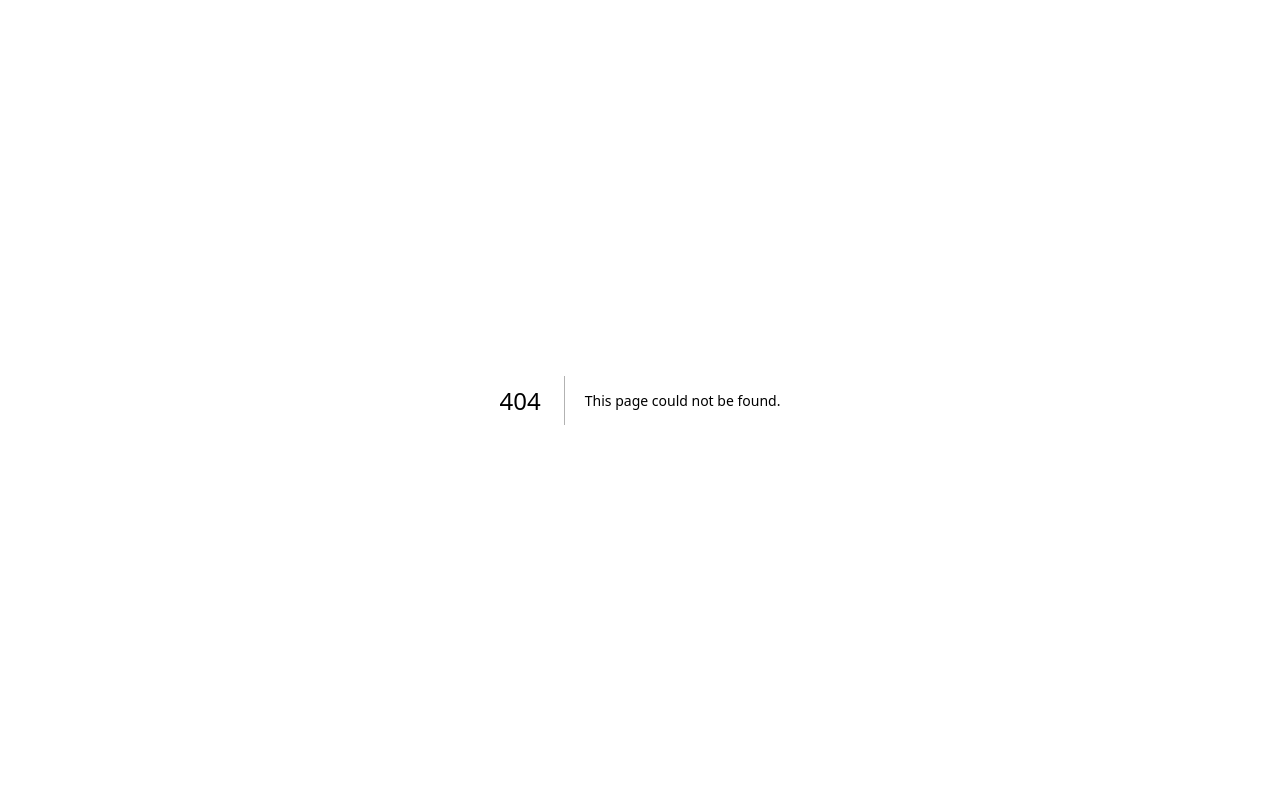
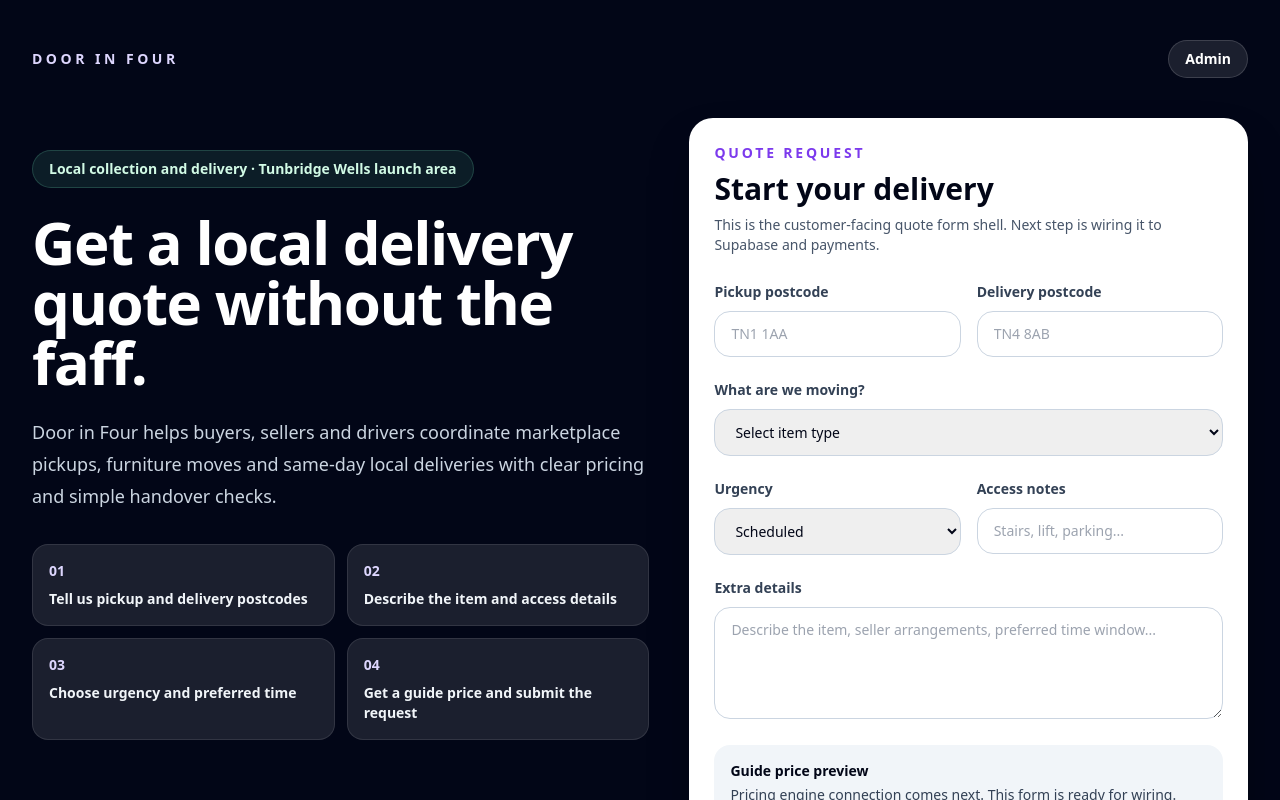
Before and after one commit to walkermejames-commits/Inventory-application-, a Next.js app in the folder apps/admin/: page /get-a-quote in a window 1280 px wide. Before the commit this address had no page. Shown: the top 800 px of the page. Built offline with nearby package versions, Linux system fonts and the light colour scheme.

Commit message:
Add customer-facing quote page

```diff
--- /dev/null
+++ b/apps/admin/src/app/get-a-quote/page.tsx
@@ -0,0 +1,124 @@
+import Link from "next/link";
+
+const itemTypes = [
+  "Small parcel",
+  "Medium box",
+  "Furniture item",
+  "Marketplace pickup",
+  "Van load"
+];
+
+const steps = [
+  "Tell us pickup and delivery postcodes",
+  "Describe the item and access details",
+  "Choose urgency and preferred time",
+  "Get a guide price and submit the request"
+];
+
+export default function GetAQuotePage() {
+  return (
+    <main className="min-h-screen bg-slate-950 text-white">
+      <section className="mx-auto max-w-7xl px-6 py-10 lg:px-8">
+        <nav className="mb-10 flex items-center justify-between">
+          <Link href="/" className="text-sm font-black uppercase tracking-[0.25em] text-violet-200">
+            Door in Four
+          </Link>
+          <Link
+            href="/bookings"
+            className="rounded-full border border-white/15 bg-white/10 px-4 py-2 text-sm font-bold text-white hover:bg-white/15"
+          >
+            Admin
+          </Link>
+        </nav>
+
+        <div className="grid gap-10 lg:grid-cols-[1.05fr_0.95fr] lg:items-start">
+          <div className="pt-8">
+            <div className="mb-6 inline-flex rounded-full border border-emerald-300/20 bg-emerald-300/10 px-4 py-2 text-sm font-bold text-emerald-100">
+              Local collection and delivery · Tunbridge Wells launch area
+            </div>
+            <h1 className="max-w-3xl text-5xl font-black tracking-tight sm:text-6xl">
+              Get a local delivery quote without the faff.
+            </h1>
+            <p className="mt-6 max-w-2xl text-lg leading-8 text-slate-300">
+              Door in Four helps buyers, sellers and drivers coordinate marketplace pickups,
+              furniture moves and same-day local deliveries with clear pricing and simple handover checks.
+            </p>
+
+            <div className="mt-8 grid gap-3 sm:grid-cols-2">
+              {steps.map((step, index) => (
+                <div key={step} className="rounded-2xl border border-white/10 bg-white/10 p-4">
+                  <p className="text-sm font-black text-violet-200">0{index + 1}</p>
+                  <p className="mt-2 text-sm font-semibold text-slate-100">{step}</p>
+                </div>
+              ))}
+            </div>
+          </div>
+
+          <div className="rounded-3xl border border-white/15 bg-white p-6 text-slate-950 shadow-2xl shadow-black/40">
+            <div className="mb-6">
+              <p className="text-sm font-black uppercase tracking-[0.2em] text-violet-600">Quote request</p>
+              <h2 className="mt-2 text-3xl font-black">Start your delivery</h2>
+              <p className="mt-2 text-sm text-slate-600">
+                This is the customer-facing quote form shell. Next step is wiring it to Supabase and payments.
+              </p>
+            </div>
+
+            <form className="space-y-5">
+              <div className="grid gap-4 sm:grid-cols-2">
+                <label className="block">
+                  <span className="text-sm font-bold text-slate-700">Pickup postcode</span>
+                  <input className="mt-2 w-full rounded-2xl border border-slate-300 px-4 py-3 text-sm outline-none ring-violet-500 focus:ring-2" placeholder="TN1 1AA" />
+                </label>
+                <label className="block">
+                  <span className="text-sm font-bold text-slate-700">Delivery postcode</span>
+                  <input className="mt-2 w-full rounded-2xl border border-slate-300 px-4 py-3 text-sm outline-none ring-violet-500 focus:ring-2" placeholder="TN4 8AB" />
+                </label>
+              </div>
+
+              <label className="block">
+                <span className="text-sm font-bold text-slate-700">What are we moving?</span>
+                <select className="mt-2 w-full rounded-2xl border border-slate-300 px-4 py-3 text-sm outline-none ring-violet-500 focus:ring-2" defaultValue="">
+                  <option value="" disabled>Select item type</option>
+                  {itemTypes.map((item) => <option key={item}>{item}</option>)}
+                </select>
+              </label>
+
+              <div className="grid gap-4 sm:grid-cols-2">
+                <label className="block">
+                  <span className="text-sm font-bold text-slate-700">Urgency</span>
+                  <select className="mt-2 w-full rounded-2xl border border-slate-300 px-4 py-3 text-sm outline-none ring-violet-500 focus:ring-2" defaultValue="scheduled">
+                    <option value="flexible">Flexible</option>
+                    <option value="scheduled">Scheduled</option>
+                    <option value="same_day">Same day</option>
+                    <option value="asap">ASAP</option>
+                  </select>
+                </label>
+                <label className="block">
+                  <span className="text-sm font-bold text-slate-700">Access notes</span>
+                  <input className="mt-2 w-full rounded-2xl border border-slate-300 px-4 py-3 text-sm outline-none ring-violet-500 focus:ring-2" placeholder="Stairs, lift, parking..." />
+                </label>
+              </div>
+
+              <label className="block">
+                <span className="text-sm font-bold text-slate-700">Extra details</span>
+                <textarea className="mt-2 min-h-28 w-full rounded-2xl border border-slate-300 px-4 py-3 text-sm outline-none ring-violet-500 focus:ring-2" placeholder="Describe the item, seller arrangements, preferred time window..." />
+              </label>
+
+              <div className="rounded-2xl bg-slate-100 p-4 text-sm text-slate-700">
+                <p className="font-bold text-slate-950">Guide price preview</p>
+                <p className="mt-1">Pricing engine connection comes next. This form is ready for wiring.</p>
+              </div>
+
+              <button
+                type="button"
+                className="w-full rounded-full bg-violet-600 px-5 py-4 text-sm font-black text-white shadow-lg shadow-violet-600/30 transition hover:bg-violet-500"
+              >
+                Request quote
+              </button>
+            </form>
+          </div>
+        </div>
+      </section>
+    </main>
+  );
+}
```
